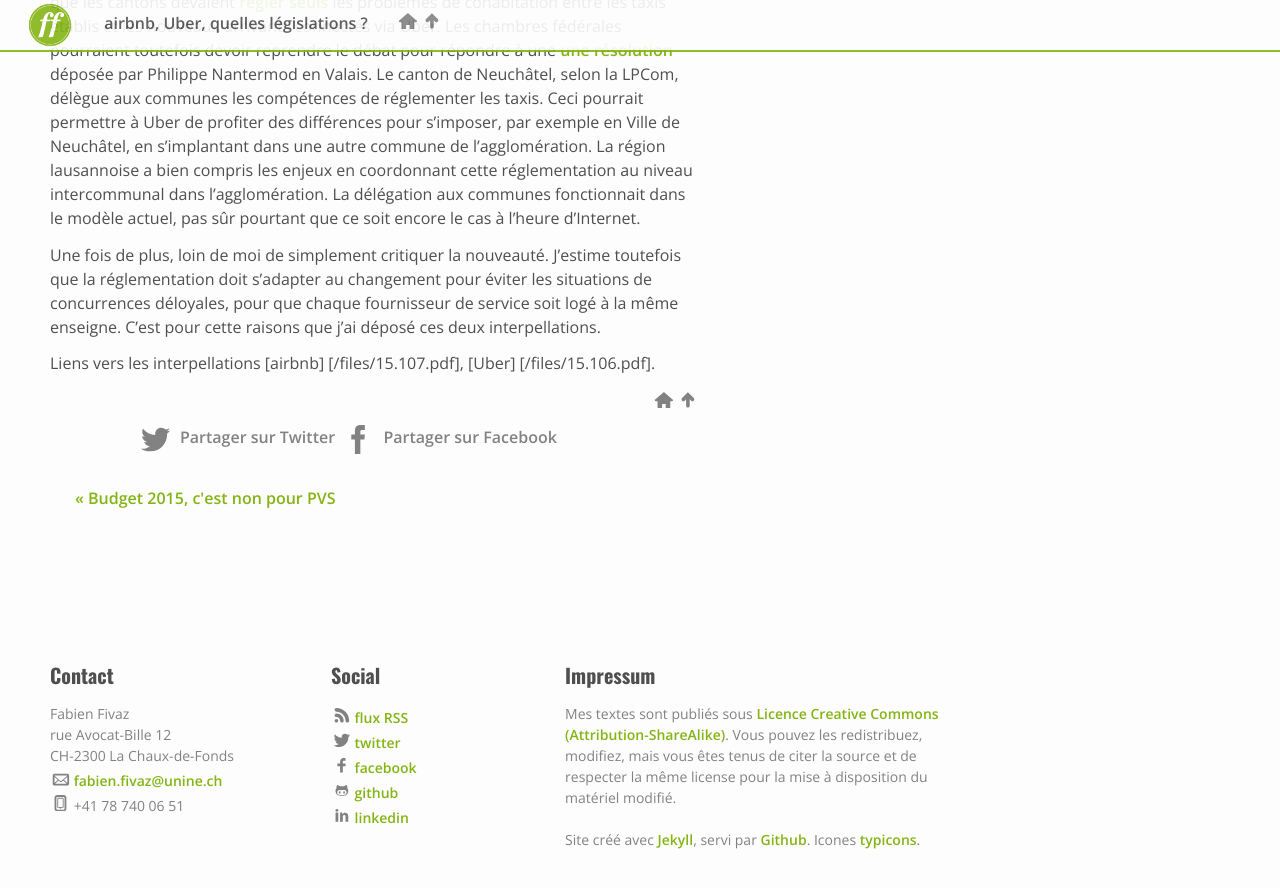
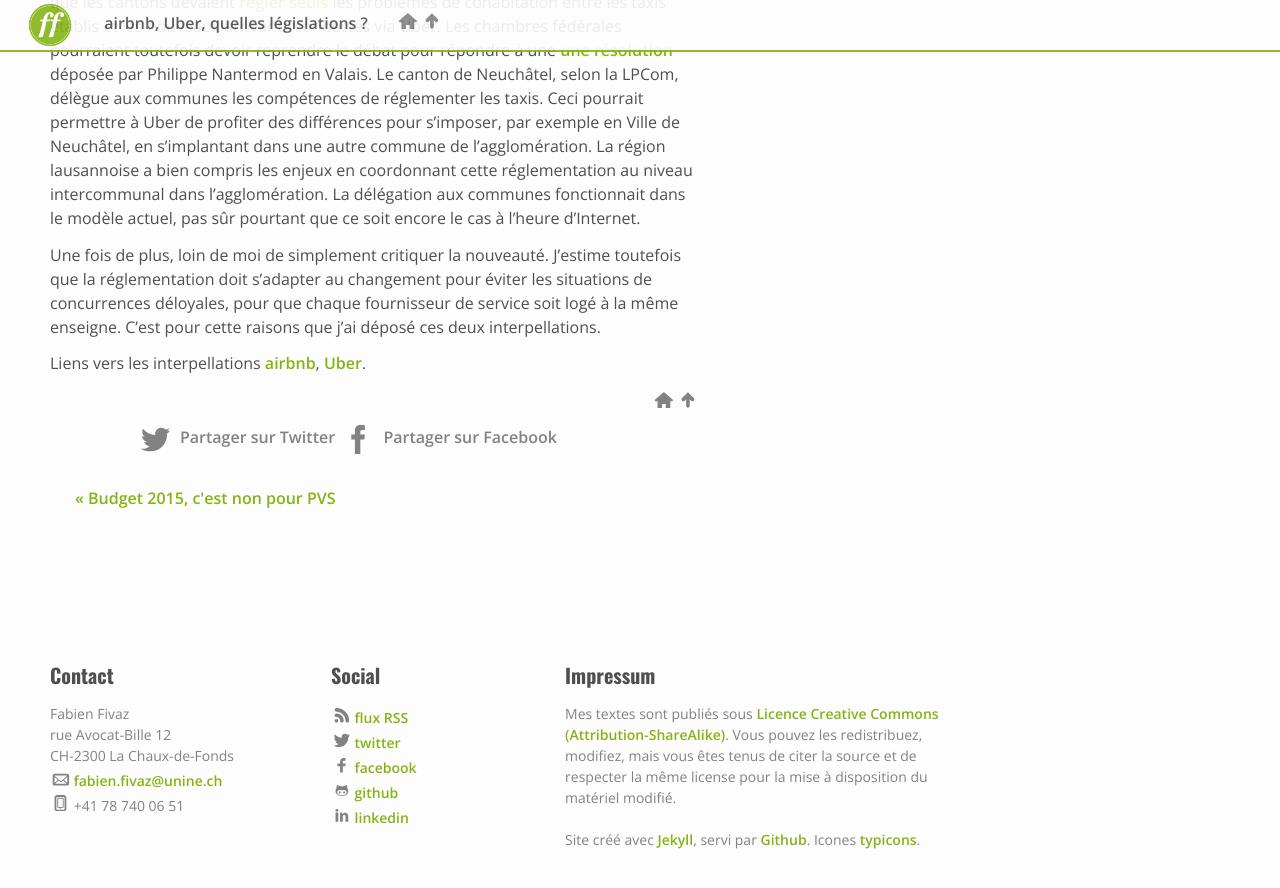
Before and after one commit to ffivaz/ffivaz.github.io, a Jekyll site: the page built from _posts/2015-01-21-airbnb-uber-quelles-legislations.markdown, in a window 1280 px wide and 900 px high, scrolled down 2243 px. Shown: the top 888 px of the window. Built offline with Jekyll 4.4.1, drawn with Linux system fonts in a browser that asks for light colours; nearby versions of some CDN libraries; comment, search, counter and statistics services are not loaded.

Commit message:
Ajout article airbnb, Uber, y compris nouvelles interpellations (liens)

```diff
--- a/_posts/2015-01-21-airbnb-uber-quelles-legislations.markdown
+++ b/_posts/2015-01-21-airbnb-uber-quelles-legislations.markdown
@@ -72,10 +72,12 @@
 s'adapter au changement pour éviter les situations de concurrences déloyales, pour que chaque fournisseur de service soit logé
 à la même enseigne. C'est pour cette raisons que j'ai déposé ces deux interpellations.
 
-Liens vers les interpellations [airbnb] [/files/15.107.pdf], [Uber] [/files/15.106.pdf].
+Liens vers les interpellations [airbnb] [7], [Uber] [8].
 
 [2]: https://fr.airbnb.ch/ "airbnb, plateforme de location de logements"
 [3]: https://www.uber.com/ "Uber, plateforme de location de taxis/limousines"
 [4]: http://www.blorange.com/nantermod/airbnb-eviter-l-interdiction-et-assouplir-les-regles/?lang=fr "AirBnb & Co : éviter l’interdiction et assouplir les règles !"
 [5]: http://www.parlament.ch/f/suche/pages/geschaefte.aspx?gesch_id=20143939 "14.3939 - Interpellation - Taxis et voitures de tourisme avec chauffeur et covoiturage payant. Un combat à armes égales?"
 [6]: http://www.tdg.ch/geneve/actu-genevoise/Geneve-devra-arbitrer-seul-la-guerre-entre-les-taxis-et-Uber/story/13799942 "TDG - Genève devra arbitrer seul la guerre entre les taxis et Uber"
+[7]: http://fabienfivaz.ch/files/15.107.pdf "Interpellation 15.107 : Airbnb, quelles législations?"
+[8]: http://fabienfivaz.ch/files/15.106.pdf "Interpellation 15.106 : Uber, quelles législations?"
```
